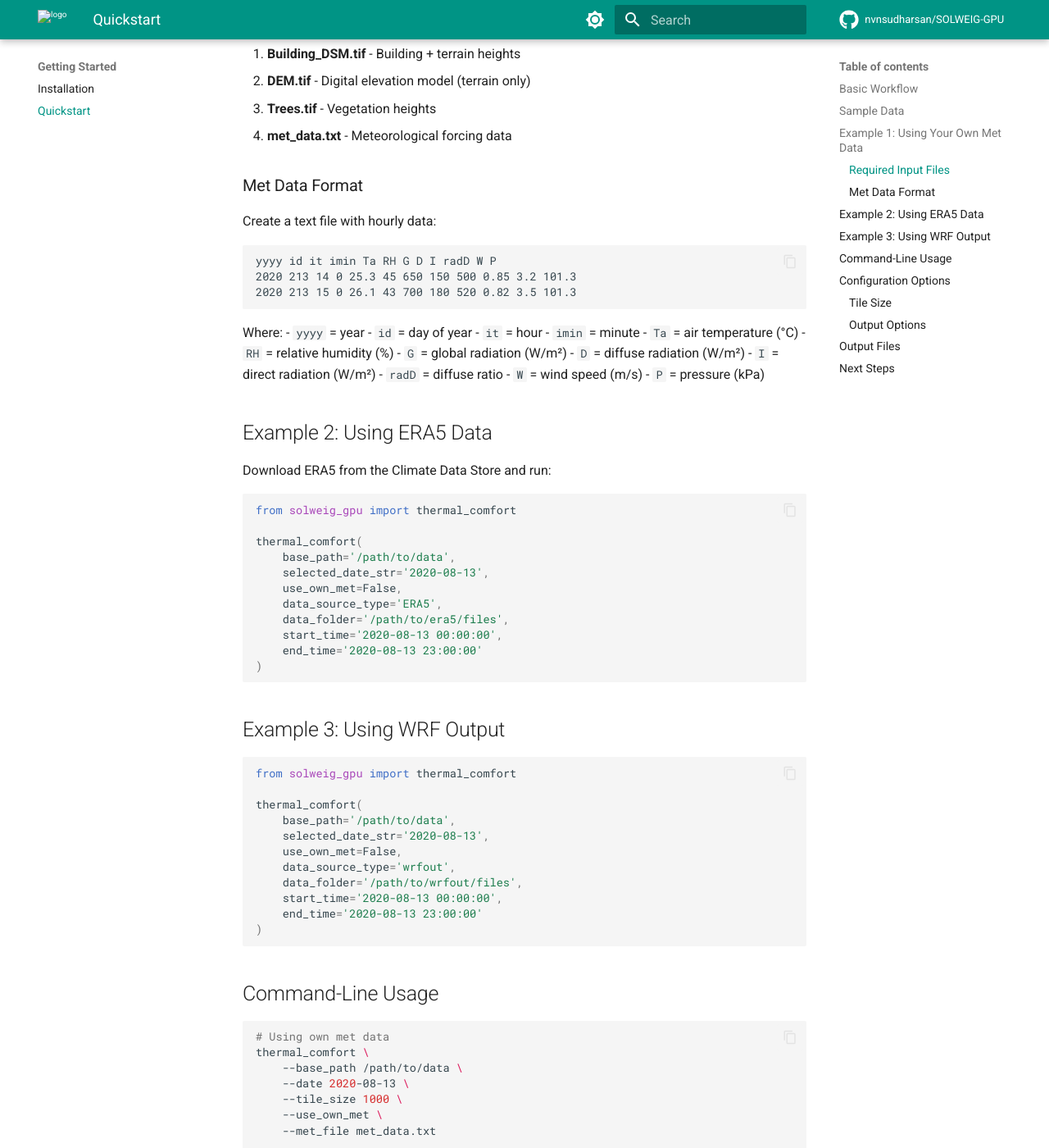
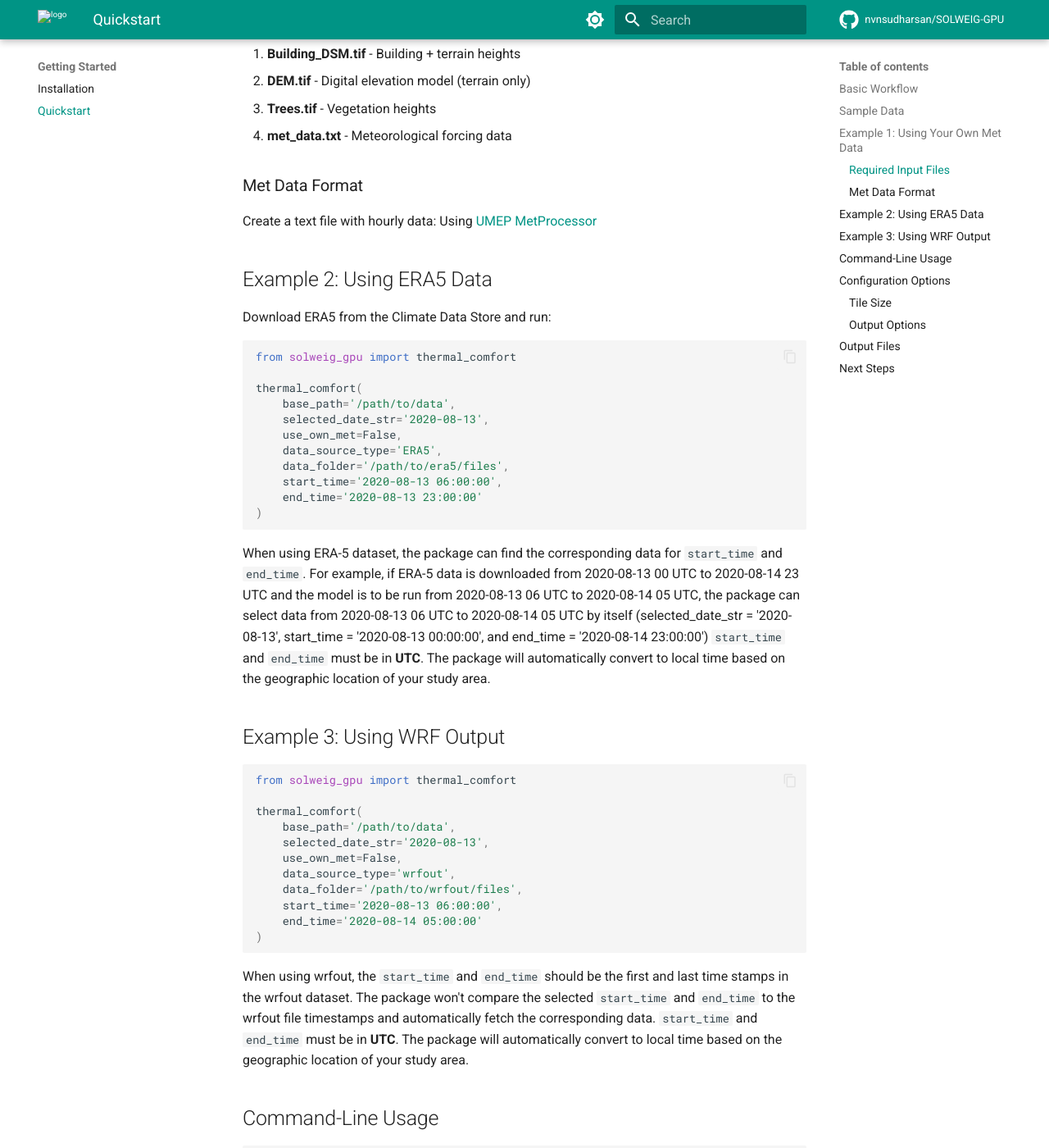
Before and after one commit to nvnsudharsan/SOLWEIG-GPU, an MkDocs documentation site: the page built from docs/quickstart.md, in a window 1280 px wide and 1400 px high, scrolled down 1017 px. Shown: the whole window at 82% size. Built offline with MkDocs 1.6.1 and Material for MkDocs 9.7.7, drawn with Linux system fonts in a browser that asks for light colours; comment, search, counter and statistics services are not loaded; the version menu is left out; some of the changed text lies outside the part shown.

Commit message:
Adjust start and end times for data examples
Updated time parameters for ERA5 and WRF examples to start at 06:00 UTC instead of 00:00 UTC.

````diff
--- a/docs/quickstart.md
+++ b/docs/quickstart.md
@@ -40,27 +40,7 @@ Place these in your `base_path` directory:
 
 ### Met Data Format
 
-Create a text file with hourly data:
-
-```
-yyyy id it imin Ta RH G D I radD W P
-2020 213 14 0 25.3 45 650 150 500 0.85 3.2 101.3
-2020 213 15 0 26.1 43 700 180 520 0.82 3.5 101.3
-```
-
-Where:
-- `yyyy` = year
-- `id` = day of year
-- `it` = hour
-- `imin` = minute
-- `Ta` = air temperature (°C)
-- `RH` = relative humidity (%)
-- `G` = global radiation (W/m²)
-- `D` = diffuse radiation (W/m²)
-- `I` = direct radiation (W/m²)
-- `radD` = diffuse ratio
-- `W` = wind speed (m/s)
-- `P` = pressure (kPa)
+Create a text file with hourly data: Using [UMEP MetProcessor](https://umep-docs.readthedocs.io/en/latest/pre-processor/Meteorological%20Data%20MetPreprocessor.html)
 
 ## Example 2: Using ERA5 Data
 
@@ -75,10 +55,12 @@ thermal_comfort(
     use_own_met=False,
     data_source_type='ERA5',
     data_folder='/path/to/era5/files',
-    start_time='2020-08-13 00:00:00',
+    start_time='2020-08-13 06:00:00',
     end_time='2020-08-13 23:00:00'
 )
 ```
+When using ERA-5 dataset, the package can find the corresponding data for `start_time` and `end_time`. For example, if ERA-5 data is downloaded from 2020-08-13 00 UTC to 2020-08-14 23 UTC and the model is to be run from 2020-08-13 06 UTC to 2020-08-14 05 UTC, the package can select data from 2020-08-13 06 UTC to 2020-08-14 05 UTC by itself (selected_date_str = '2020-08-13', start_time = '2020-08-13 00:00:00', and end_time = '2020-08-14 23:00:00')
+`start_time` and `end_time` must be in **UTC**. The package will automatically convert to local time based on the geographic location of your study area.
 
 ## Example 3: Using WRF Output
 
@@ -91,10 +73,12 @@ thermal_comfort(
     use_own_met=False,
     data_source_type='wrfout',
     data_folder='/path/to/wrfout/files',
-    start_time='2020-08-13 00:00:00',
-    end_time='2020-08-13 23:00:00'
+    start_time='2020-08-13 06:00:00',
+    end_time='2020-08-14 05:00:00'
 )
 ```
+When using wrfout, the `start_time` and `end_time` should be the first and last time stamps in the wrfout dataset. The package won't compare the selected `start_time` and `end_time` to the wrfout file timestamps and automatically fetch the corresponding data.
+`start_time` and `end_time` must be in **UTC**. The package will automatically convert to local time based on the geographic location of your study area.
 
 ## Command-Line Usage
 
@@ -113,7 +97,7 @@ thermal_comfort \
     --date 2020-08-13 \
     --data_source ERA5 \
     --data_folder /path/to/era5 \
-    --start_time "2020-08-13 00:00:00" \
+    --start_time "2020-08-13 06:00:00" \
     --end_time "2020-08-13 23:00:00"
 ```
 
````
